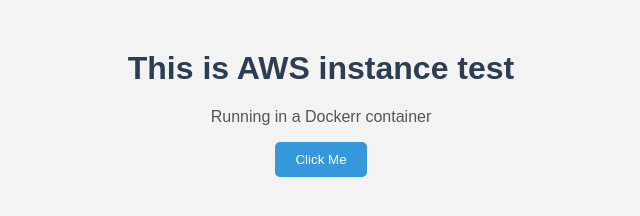
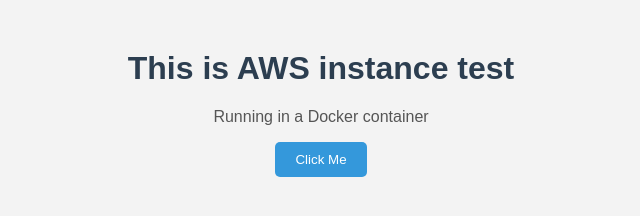
Before and after one commit to Su1et/AWS_TEST_lab4-5, a plain HTML site: page html_css/index.html in a window 1280 px wide. Shown: the full height of the page, 319-959 px from the left. Drawn offline with Linux system fonts and the light colour scheme.

Commit message:
start_commit

```diff
--- a/html_css/index.html
+++ b/html_css/index.html
@@ -7,7 +7,7 @@
 </head>
 <body>
     <h1>This is AWS instance test</h1>
-    <p>Running in a Dockerr container</p>
+    <p>Running in a Docker container</p>
     <button>Click Me</button>
 </body>
 </html>
```
